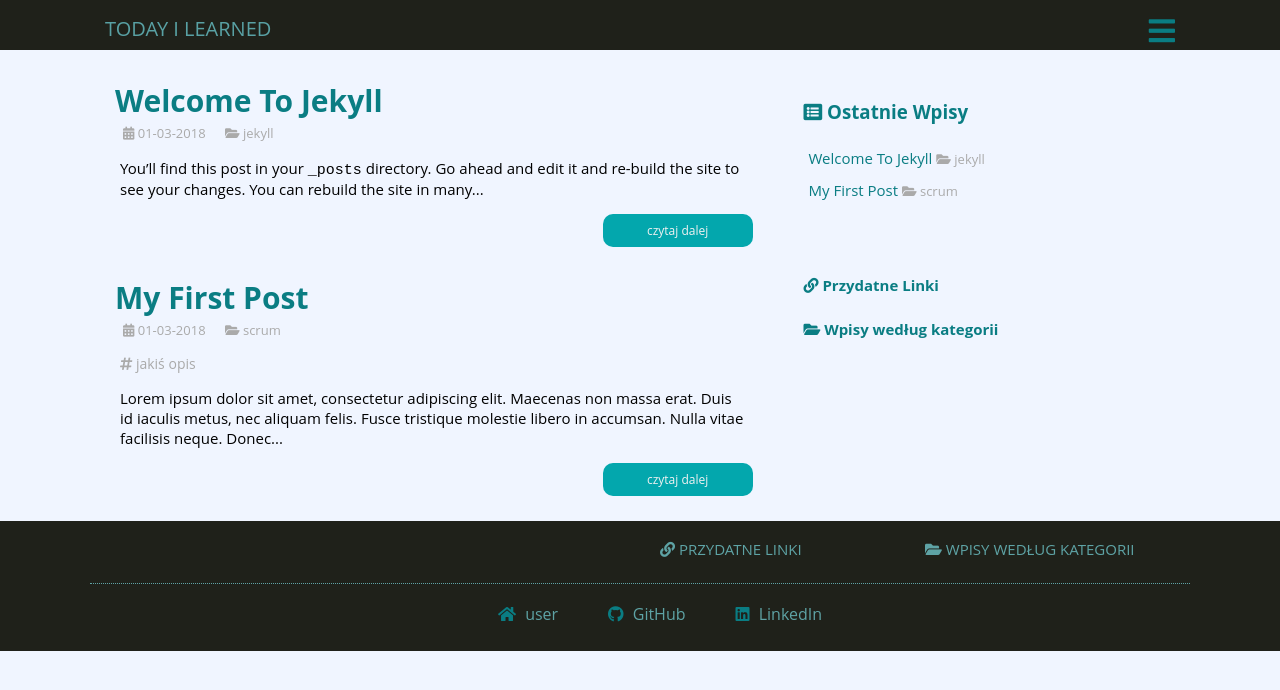
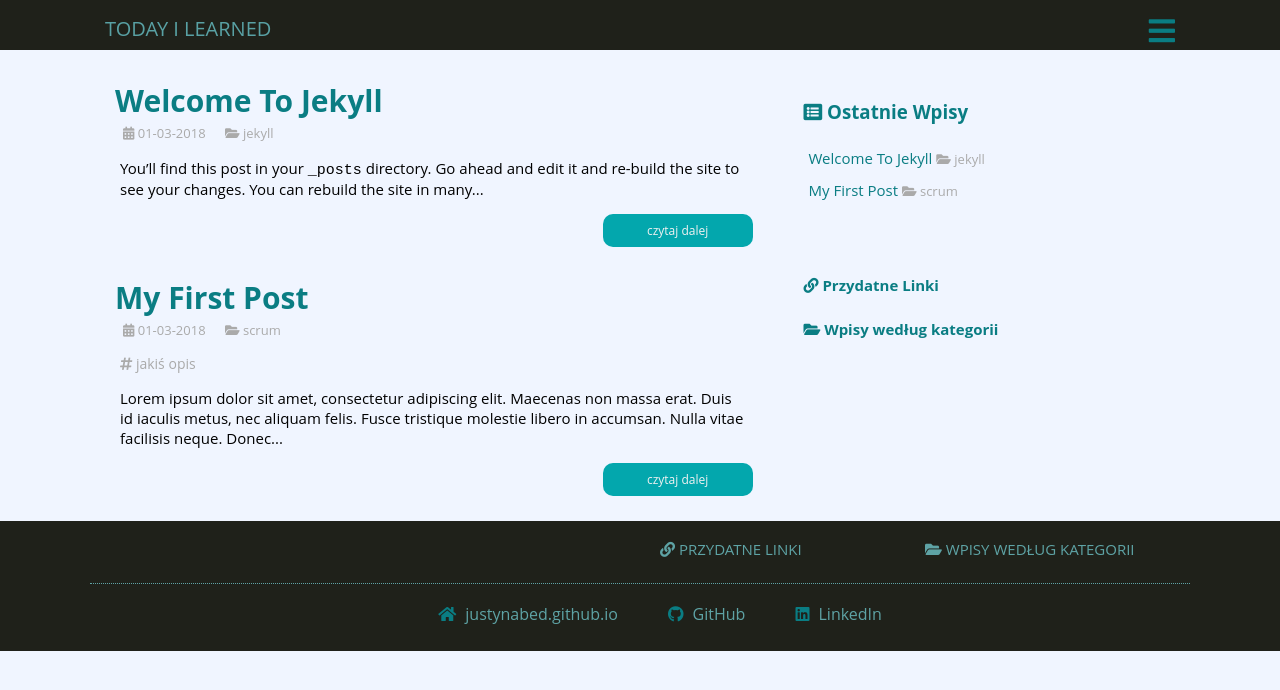
Before and after one commit to JustynaBed/Til, a Jekyll site: the page built from index.html, in a window 1280 px wide. Shown: the top 690 px of the page. Built offline with Jekyll 4.4.1, drawn with Linux system fonts in a browser that asks for light colours; nearby versions of some CDN libraries.

Commit message:
take a link to social media

```diff
--- a/_config.yml
+++ b/_config.yml
@@ -22,11 +22,10 @@
 #baseurl: 'https://justynabed.github.io' # the subpath of your site, e.g. /blog
 url: '/Til' # the base hostname & protocol for your site, e.g. http://example.com
 
-homesite_url: user
-github_username:  user
-linkedin_username: user
-facebook_username: user
-email: user@gmail.com
+homesite_url: justynabed.github.io
+github_username:  JustynaBed
+linkedin_username: justyna-bednarko
+email: justyna.bednarko@gmail.com
 
 
 # Build settings
```
